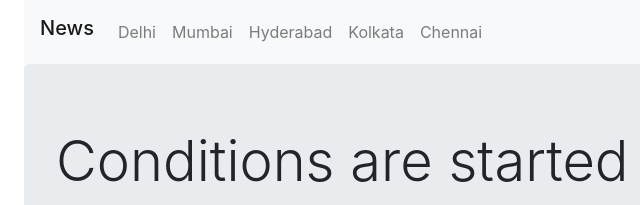
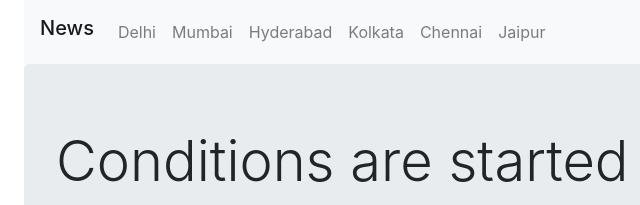
Before and after one commit to PbChauhan/bootpro, a plain HTML site: page index.html in a window 1280 px wide. Shown: the top 205 px of the page, 61-701 px from the left. Drawn offline with nearby package versions, Linux system fonts and the light colour scheme.

Commit message:
New place added to nav Bar

```diff
--- a/index.html
+++ b/index.html
@@ -26,6 +26,7 @@
                     <a href="#" class="nav-item nav-link">Hyderabad</a>
                     <a href="#" class="nav-item nav-link">Kolkata</a>
                     <a href="#" class="nav-item nav-link">Chennai</a>
+                    <a href="#" class="nav-item nav-link">Jaipur</a>
                 </div>
             </div>
         </div>
```
